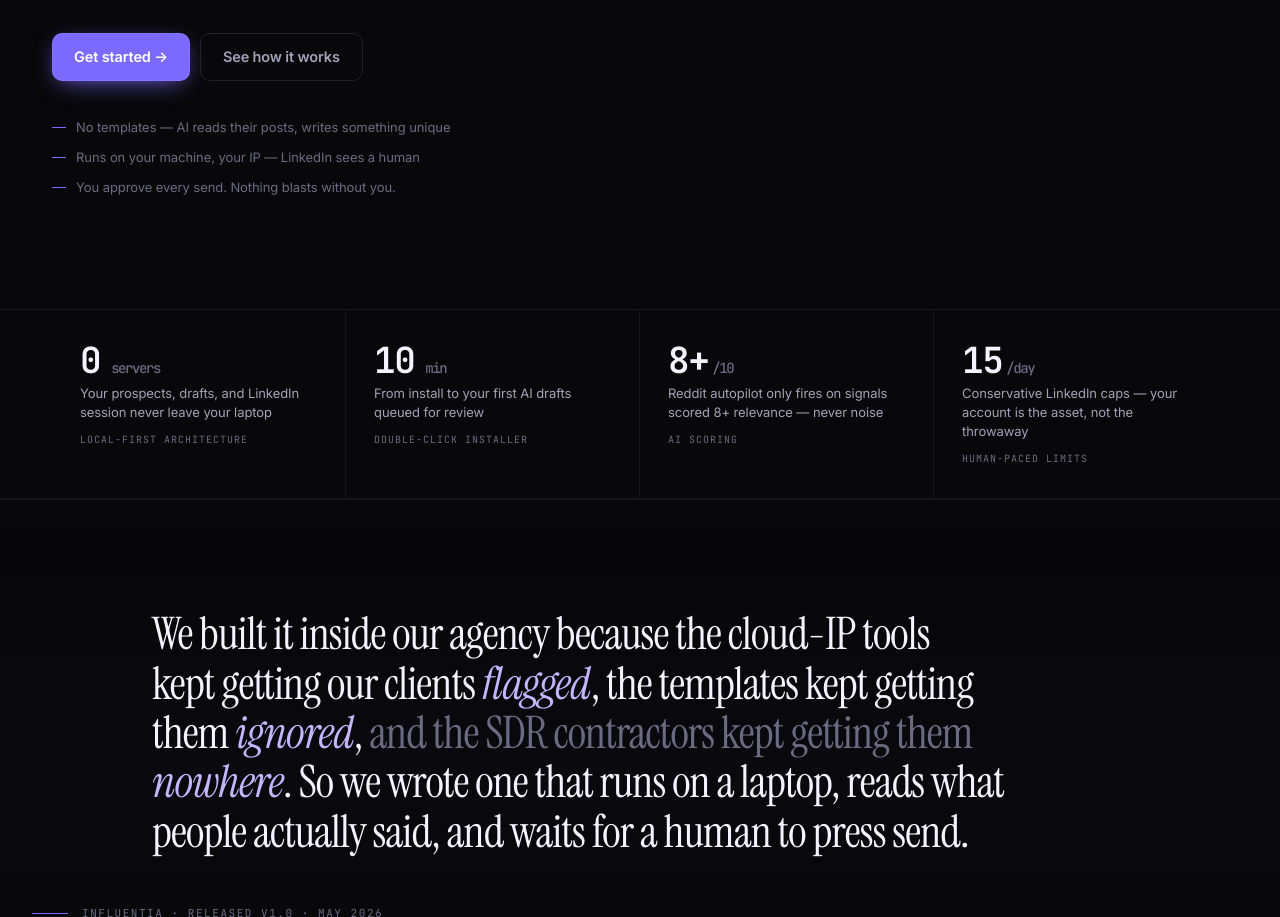
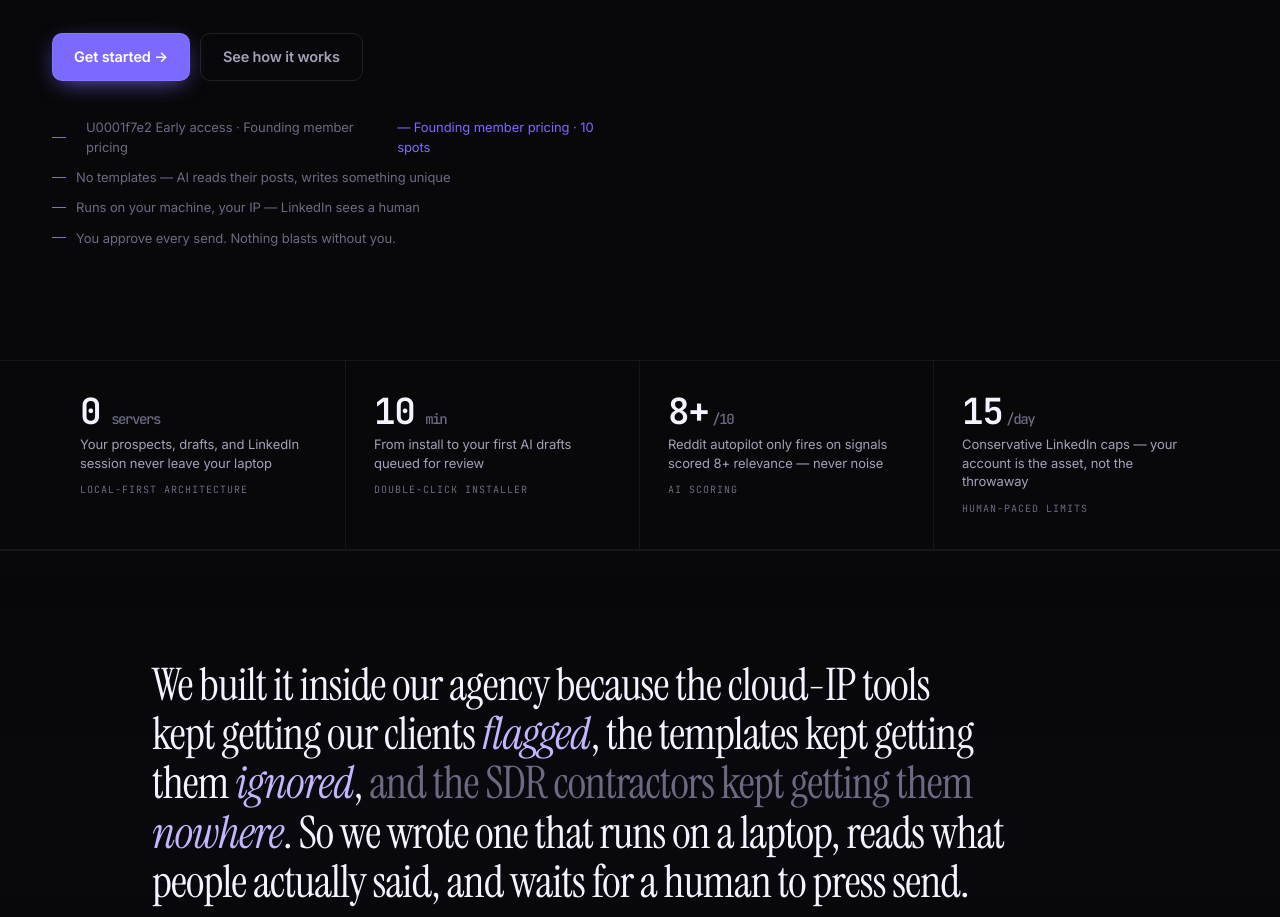
Before and after one commit to Eurmthewurm/influentia_linkedin, a plain HTML site: page landing/index.html in a window 1280 px wide. Shown: the part 880-1797 px from the top of the page. Drawn offline with Linux system fonts and the light colour scheme; no server answers.

Commit message:
Add live beta counter to hero section with social proof

```diff
--- a/landing/index.html
+++ b/landing/index.html
@@ -736,6 +736,9 @@
           <a href="#how" class="btn btn-ghost btn-lg">See how it works</a>
         </div>
         <div class="hero-meta">
+          <div id="betaCounter" style="opacity:0;transition:opacity 0.8s ease">
+            <span class="counter-pulse"></span><span id="betaCount">🟢 Active now</span><span style="color:var(--accent)"> — Founding member pricing · 10 spots</span>
+          </div>
           <div>No templates — AI reads their posts, writes something unique</div>
           <div>Runs on your machine, your IP — LinkedIn sees a human</div>
           <div>You approve every send. Nothing blasts without you.</div>
@@ -1744,6 +1747,44 @@
     if(f){ f.src = ''; }
   }
   document.addEventListener('keydown', e => { if(e.key === 'Escape') closeDemoBtn(); });
+
+  // ===== LIVE BETA COUNTER (pulls from worker admin endpoint) =====
+  (function(){
+    const el = document.getElementById('betaCounter');
+    const countEl = document.getElementById('betaCount');
+    if(!el || !countEl) return;
+
+    const TOTAL_SPOTS = 10;
+    const WORKER_LICENSES = 'https://outreach-pilot-api-production.plain-king-ead0.workers.dev/api/admin/licenses';
+
+    async function refresh(){
+      try{
+        const res = await fetch(WORKER_LICENSES, { cache: 'no-cache' });
+        if(!res.ok) return;
+        const data = await res.json();
+        const licenses = data.licenses || [];
+        // Count only trial/beta (not expired)
+        const active = licenses.filter(l => l.tier === 'trial' || l.tier === 'beta').length;
+        const spots = Math.max(0, TOTAL_SPOTS - active);
+
+        if(active > 0){
+          countEl.innerHTML = `\U0001f7e2 <strong>${active}</strong> founding member${active === 1 ? '' : 's'} active${spots > 0 ? ' · <span style="color:var(--accent)">' + spots + ' spot' + (spots === 1 ? '' : 's') + ' left</span>' : ' · <span style="color:#f59e0b">Waitlist only</span>'}`;
+        } else {
+          countEl.innerHTML = `\U0001f7e2 Early access · <span style="color:var(--accent)">${TOTAL_SPOTS} founding member spots available</span>`;
+        }
+
+        el.style.opacity = '1';
+      } catch(e){
+        // Fallback if worker is down
+        countEl.innerHTML = `\U0001f7e2 Early access · Founding member pricing`;
+        el.style.opacity = '1';
+      }
+    }
+    // Initial fetch after 2s delay (page load)
+    setTimeout(refresh, 2000);
+    // Refresh every 5 minutes
+    setInterval(refresh, 300000);
+  })();
 </script>
 
 </body>
```
